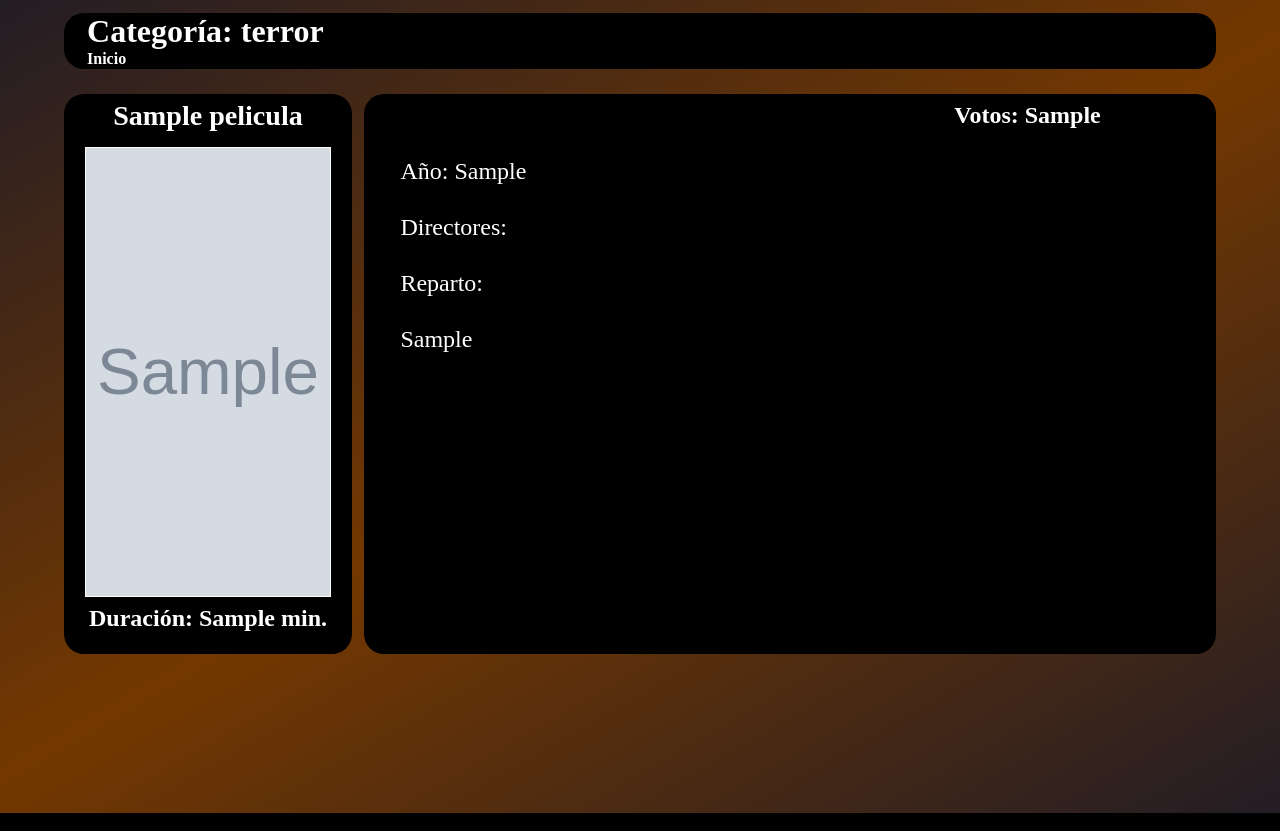
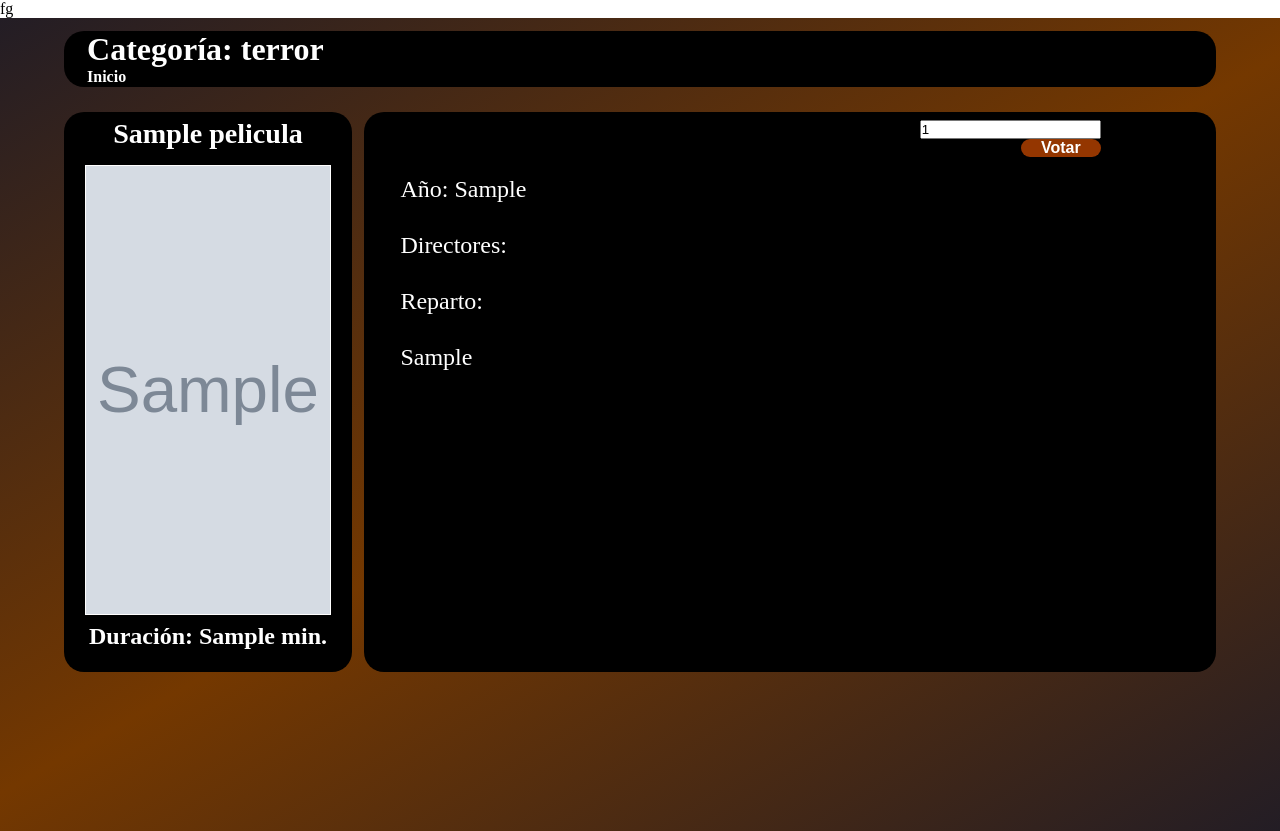
Before and after one commit to Eyguilo/DWS, a PHP site: page /UD3/Practica/fichas.php?id_pelicula=1&id_categoria=1 in a window 1280 px wide. Run offline with PHP 8.4, Linux system fonts and the light colour scheme; tables that the repository leaves empty or names only in its code hold one stand-in row (values such as "Sample post"); grey boxes marked "Sample" are stand-in pictures.

Commit message:
12/12/22 - Se empieza voto.php y el envío del voto desde fichas.php

```diff
--- a/Curso_2223/UD3/Practica/css/ficha_terror.css
+++ b/Curso_2223/UD3/Practica/css/ficha_terror.css
@@ -88,13 +88,23 @@ img{
     border-radius: 20px 0px 0px 20px;
 }
 .votos_caja{
-    color: white;
     text-align: right;
-    font-size: 150%;
-    font-weight: bolder;
     margin-top: 1%;
     height: 10%;
     width: 100%;
+}
+.boton{
+    font-size:100%;
+    font-weight:bold;
+    color:white;
+    background:#943600;
+    border:0px;
+    width:80px;
+    height:40%;
+    border-radius: 20px;
+}
+.boton:hover{
+    color: purple;
 }
 .ano_caja{
     color: white;
--- a/Curso_2223/UD3/Practica/ficha.php
+++ b/Curso_2223/UD3/Practica/ficha.php
@@ -1,4 +1,4 @@
-<?php
+fg<?php
 
     ini_set('display_errors', 1);
     ini_set('html_errors', 1);
@@ -77,7 +77,12 @@
                             <div class='duracion_caja'>Duración: ".$pelicula->getDuracion()." min.</div>
                         </div>
                         <div class='segunda_columna'>
-                            <div class='votos_caja'>Votos: ".$pelicula->getVotos()."</div>
+                            <div class='votos_caja'>
+                                <form action='voto.php' method='POST'>
+                                    <input id='id_campo_1' name='nombre_campo_1' type='hiden' value='1'><br>
+                                    <input type='button' value='Votar' class='boton'>
+                                </form>
+                            </div>
                             <div class='ano_caja'>Año: ".$pelicula->getAno()."</div>
                             <div class='directores_caja'>Directores: </div>
                             <div class='reparto_caja'>Reparto: </div>
--- a/Curso_2223/UD3/Practica/fichas.php
+++ b/Curso_2223/UD3/Practica/fichas.php
@@ -20,7 +20,7 @@
         <meta http-equiv='X-UA-Compatible' content='IE=edge'>
         <meta name='viewport' content='width=device-width, initial-scale=1.0'>
         <link rel='stylesheet' href='css/ficha_".$categoria.".css'>
-        <title>Ficha: </title>";
+        <title>Ficha</title>";
 
     ?>
 </head>
--- a/Curso_2223/UD3/Practica/peliculas.php
+++ b/Curso_2223/UD3/Practica/peliculas.php
@@ -21,7 +21,7 @@
             <meta http-equiv='X-UA-Compatible' content='IE=edge'>
             <meta name='viewport' content='width=device-width, initial-scale=1.0'>
             <link rel='stylesheet' href='css/peliculas_".$categoria.".css'>
-            <title>Películas: ".$categoria."</title>";
+            <title>Películas</title>";
     ?>
 </head>
 <body>
```
Also changed, not shown: Curso_2223/UD3/Practica/css/ficha_anime.css (+13 -3 lines), Curso_2223/UD3/Practica/voto.php (added, +14 -0 lines).
